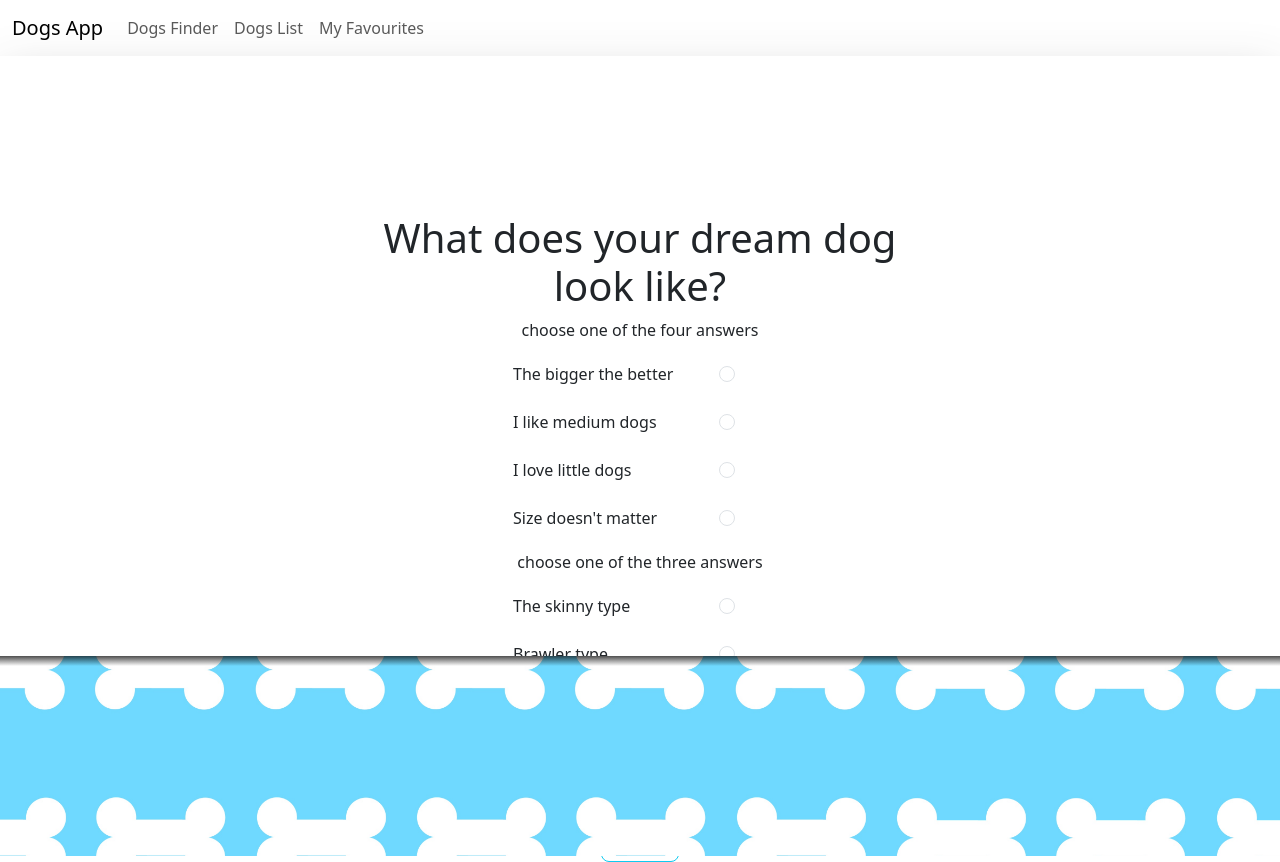
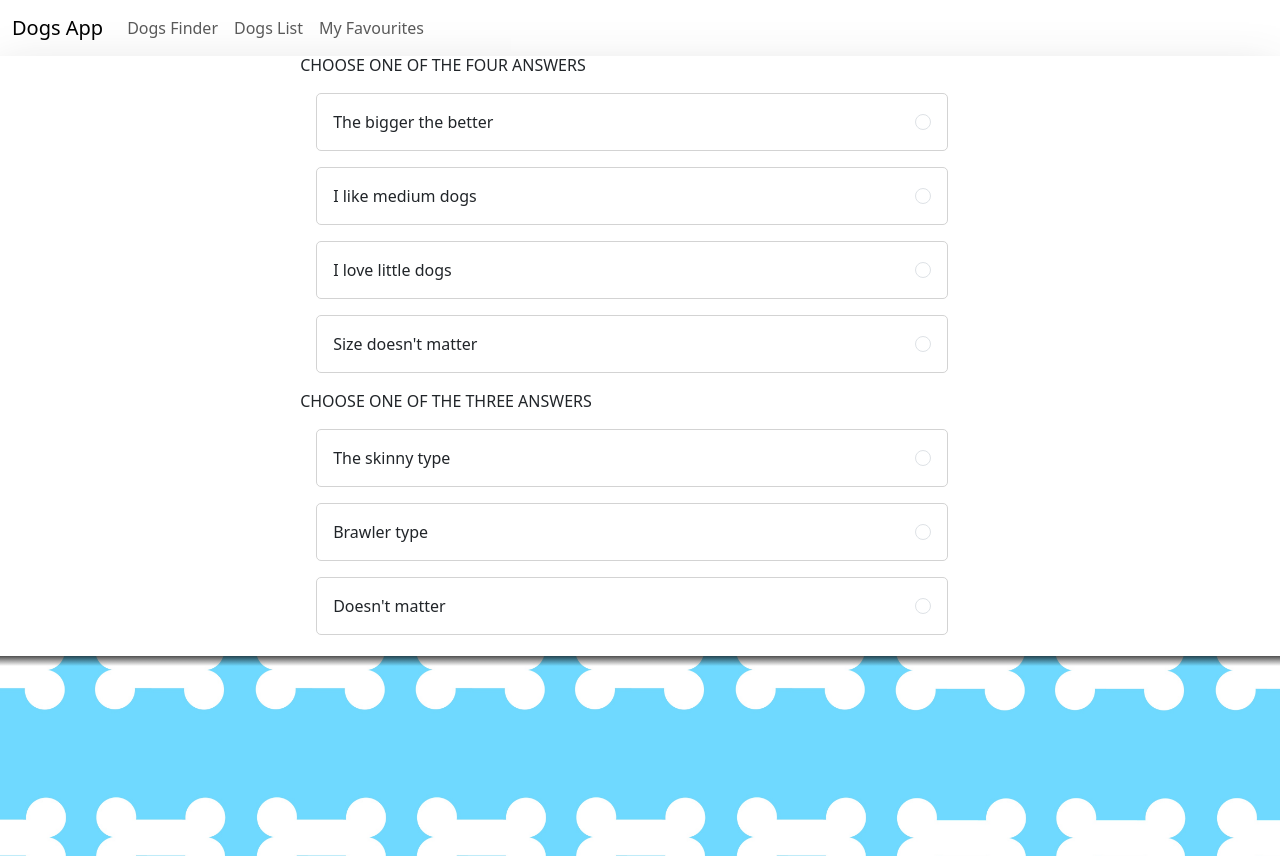
Before and after one commit to mirror86/Final_Project_DogsApp, a React (Create React App) app: page /finder in a window 1280 px wide. Built offline with nearby package versions, Linux system fonts and the light colour scheme.

Commit message:
style changes

```diff
--- a/src/components/PreferencePage/PreferencePage.js
+++ b/src/components/PreferencePage/PreferencePage.js
@@ -1,22 +1,23 @@
 import React, {useState} from 'react';
 import {Button, Form} from "react-bootstrap";
 import {dogHeightPreferences, dogWeightPreferences} from "../../data";
+
 
 
 const PreferencePage = ({onOtherQuestions, weightPreferencesMustHave, heightPreferencesMustHave}) => {
 
     return (
         <>
-            <header>
+            <header className="text-center">
                 <h1>What does your dream dog look like?</h1>
             </header>
-            <section className="w-50 mx-auto">
-                <p>choose one of the four answers</p>
-                <Form>
+            <section className="w-100 mx-auto ms-2 me-2">
+                <p>CHOOSE ONE OF THE FOUR ANSWERS</p>
+                <Form className="w-auto">
                     {Object.entries(dogHeightPreferences).map(([key, preference]) => (
                         <div key={`height-${key}`} className="mb-3">
-                            <Form.Check
-                                className="d-flex flex-row-reverse justify-content-between p-1 ms-3 me-5"
+                            <Form.Check style={{border: "1px solid lightgrey", borderRadius: "5px"}}
+                                className="d-flex flex-row-reverse justify-content-between p-3 ms-3 me-5"
                                 type="radio"
                                 id={`height-${key}`}
                                 label={preference.label}
@@ -24,11 +25,11 @@ const PreferencePage = ({onOtherQuestions, weightPreferencesMustHave, heightPref
                                 onChange={() =>heightPreferencesMustHave({key})}
                             />
                         </div>  ))}
-                    <p>choose one of the three answers</p>
+                    <p>CHOOSE ONE OF THE THREE ANSWERS</p>
                             {Object.entries(dogWeightPreferences).map(([key, preference]) => (
                                 <div key={`weight-${key}`} className="mb-3">
-                                    <Form.Check
-                                        className="d-flex flex-row-reverse justify-content-between p-1 ms-3 me-5"
+                                    <Form.Check style={{border: "1px solid lightgrey", borderRadius: "5px"}}
+                                        className="d-flex flex-row-reverse justify-content-between p-3 ms-3 me-5"
                                         type="radio"
                                         id={`weight-${key}`}
                                         label={preference.label}
@@ -38,11 +39,12 @@ const PreferencePage = ({onOtherQuestions, weightPreferencesMustHave, heightPref
                         </div>
                     ))}
                 </Form>
-                        <div>
+                        <div className="align-self-center">
                         <Button href="/" variant="outline-info" size="lg" className="ms-2 me-2 mt-3">Back to home page</Button>
                         <Button variant="outline-info" size="lg" className="ms-2 me-2 mt-3" onClick={onOtherQuestions}>Next</Button>
             </div>
             </section>
+
         </>
     );
 };
--- a/src/pages/DogFinder/DogsFinder.js
+++ b/src/pages/DogFinder/DogsFinder.js
@@ -249,12 +249,11 @@ const handleShowResults = () => {
     handleSentAnswersFromQuestionnaire()
 setResult(false)
 }
-
     return (
         <>
-            <Container fluid className="finder__container h-75  main shadow-lg d-flex justify-content-center bg-white">
-                <Row className="text-center justify-content-center mt-auto mb-auto mx-auto p-2 h-50 w-50">
-                    <Col xs={{span: 6, offset: 3}} className="d-flex flex-column justify-content-center">
+            <Container fluid className="finder__container h-75  main shadow-lg d-flex justify-content-center bg-white" style={{ overflowY: "scroll" }}>
+                {/*<Row className="text-center justify-content-center mt-auto mb-auto mx-auto p-2 h-50 w-50">*/}
+                    <Col xs={{span: 12, offset: 2}} className="d-flex flex-column justify-content-center">
                         {showPreferencePage ? (
                             <PreferencePage
                                 onOtherQuestions={handleGoToQuestionnaire}
@@ -269,7 +268,7 @@ setResult(false)
                             <Answers sentData={handleShowResults}/>
                         ) : ( <Results/>)}
                     </Col>
-                </Row>
+                {/*</Row>*/}
             </Container>
             <Footer/>
         </>
```
Also changed, not shown: src/App.scss (line endings or trailing spaces).
